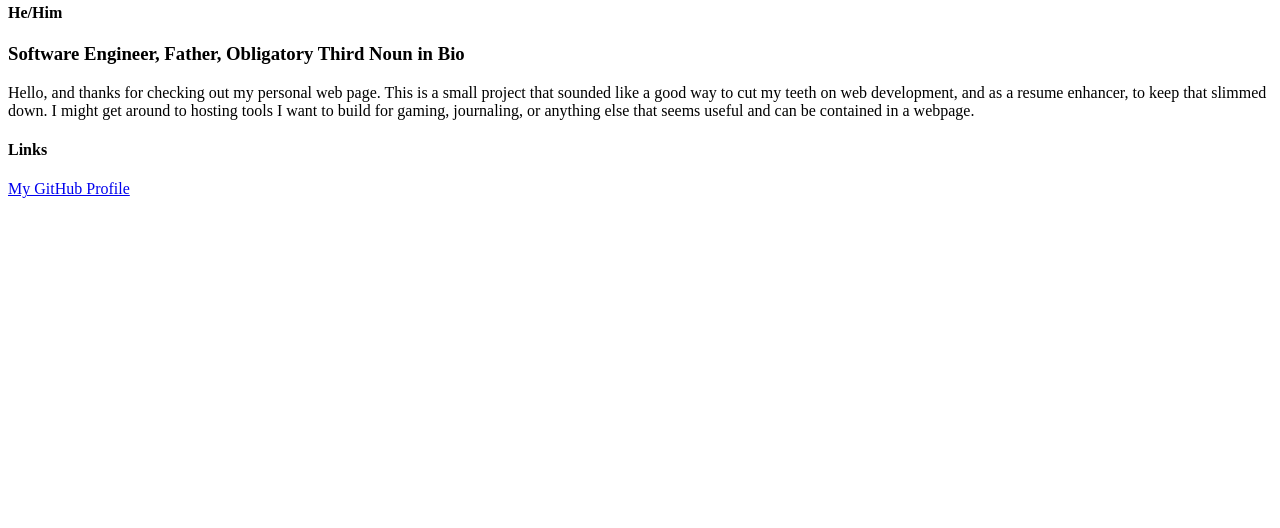
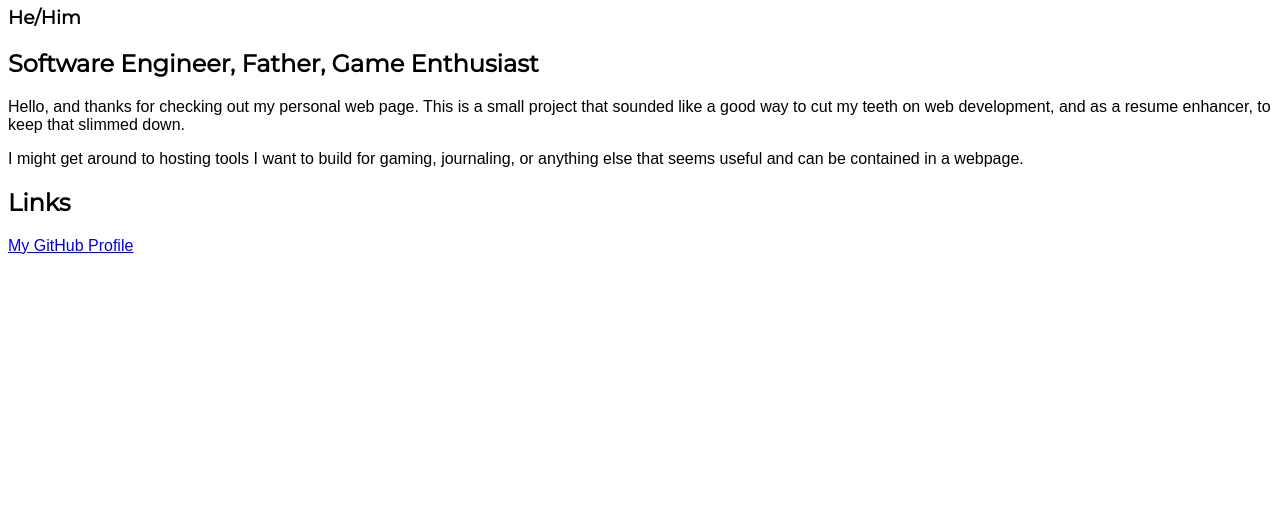
Before and after one commit to soneal674/soneal674.github.io, a plain HTML site: page index.html in a window 1280 px wide. Shown: the part 272-800 px from the top of the page. Drawn offline with Linux system fonts and the light colour scheme.

Commit message:
Add Stylesheet

```diff
--- a/index.html
+++ b/index.html
@@ -1,20 +1,29 @@
 <!DOCTYPE html>
-<html>
+<html lang="en-US">
   <head>
     <title>Sam O'Neal</title>
+    <link href='https://fonts.googleapis.com/css?family=Montserrat' rel='stylesheet'>
+    <link href="styles.css" rel="stylesheet">
   </head>
   <body>
     <!-- TODO: Replace this with a picture of me -->
-        <img src="https://soneal674.github.io/assets/images/d20.jpg">
+    <img src="https://soneal674.github.io/assets/images/d20.jpg" alt="A picture of me"/>
     <h1>Sam O'Neal</h1>
-        <h4>He/Him</h4>
-        <h3>Software Engineer, Father, Obligatory Third Noun in Bio</h3>
+    <h3>He/Him</h3>
+    <h2>Software Engineer, Father, Game Enthusiast</h2>
 
-        <p>Hello, and thanks for checking out my personal web page. This is a small project that sounded like a good way to cut my teeth on web development,
-        and as a resume enhancer, to keep that slimmed down. I might get around to hosting tools I want to build for gaming, journaling, or
-        anything else that seems useful and can be contained in a webpage.</p>
+    <p>
+      Hello, and thanks for checking out my personal web page. This is a small
+      project that sounded like a good way to cut my teeth on web development,
+      and as a resume enhancer, to keep that slimmed down.
+    </p>
+    <p>
+      I might get around to hosting tools I want to build for gaming,
+      journaling, or anything else that seems useful and can be contained in a
+      webpage.
+    </p>
 
-        <h4>Links</h4>
+    <h2>Links</h2>
     <a href="https://github.com/soneal674">My GitHub Profile</a>
   </body>
 </html>
--- /dev/null
+++ b/styles.css
@@ -0,0 +1,7 @@
+body {
+    font-family: Arial, Helvetica, sans-serif;
+}
+
+h1, h2, h3, h4, h5, h6 {
+    font-family: Montserrat;
+}
```
Lines whose indentation alone changed are shown as unchanged.
